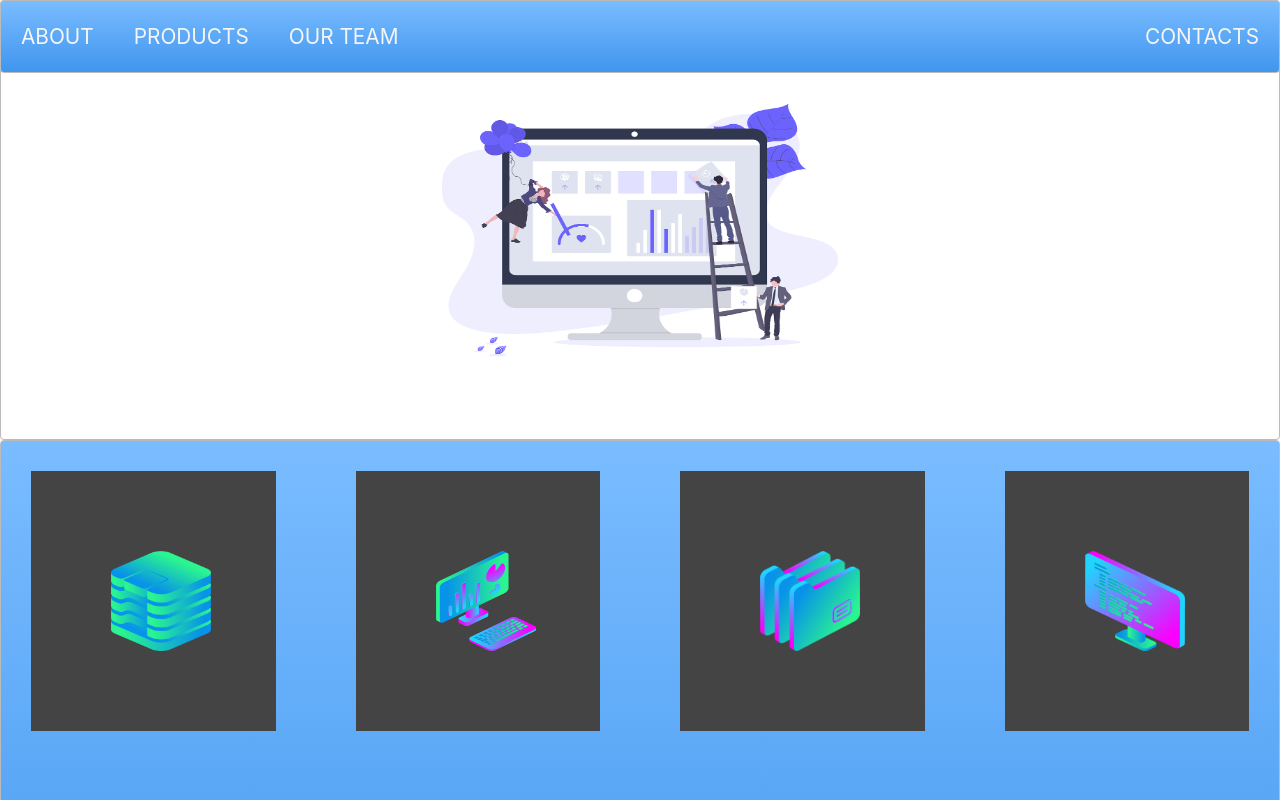
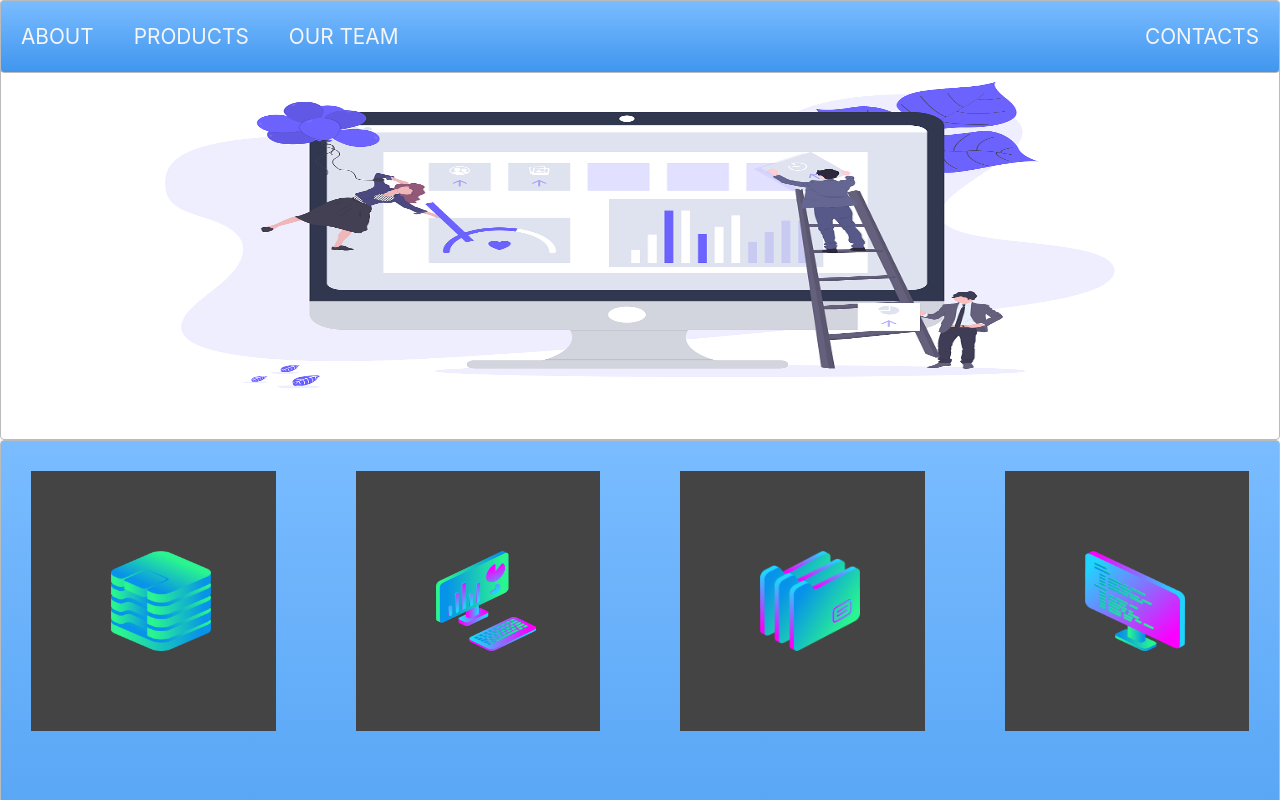
Before and after one commit to HarshaEmpire/HarshaEmpire.github.io, a plain HTML site: page index.html in a window 1280 px wide. Shown: the top 800 px of the page. Drawn offline with nearby package versions, Linux system fonts and the light colour scheme.

Commit message:
Update style.css

```diff
--- a/style.css
+++ b/style.css
@@ -65,9 +65,9 @@
     align-items: center;
 }
 .container1 > img {
-    width:30rem;
-    height: 20rem;
-    padding-top: 20px
+    width:90%;
+    padding-top: 30px;
+    height:90%;
 }
 .red{
     background: #C655BE; /* Old browsers */
```
